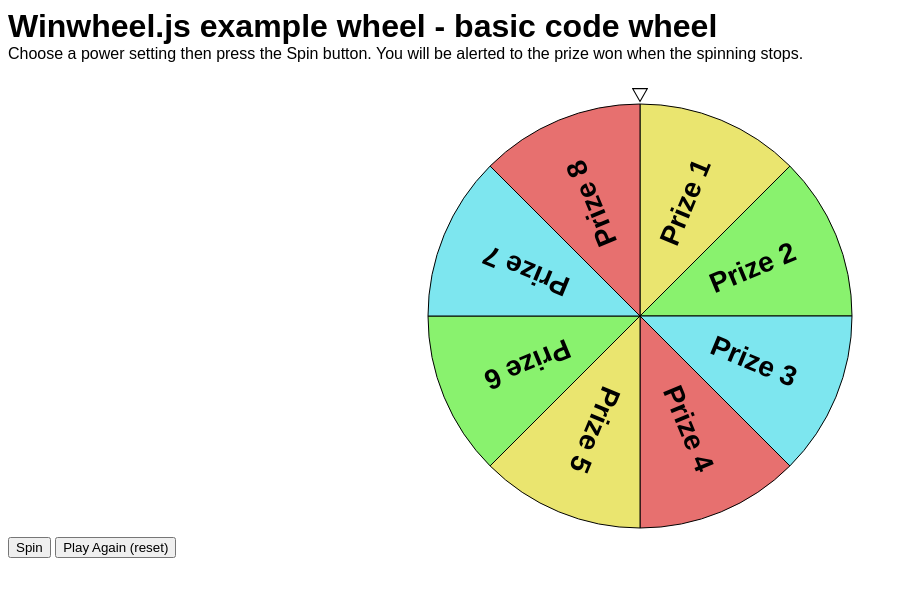
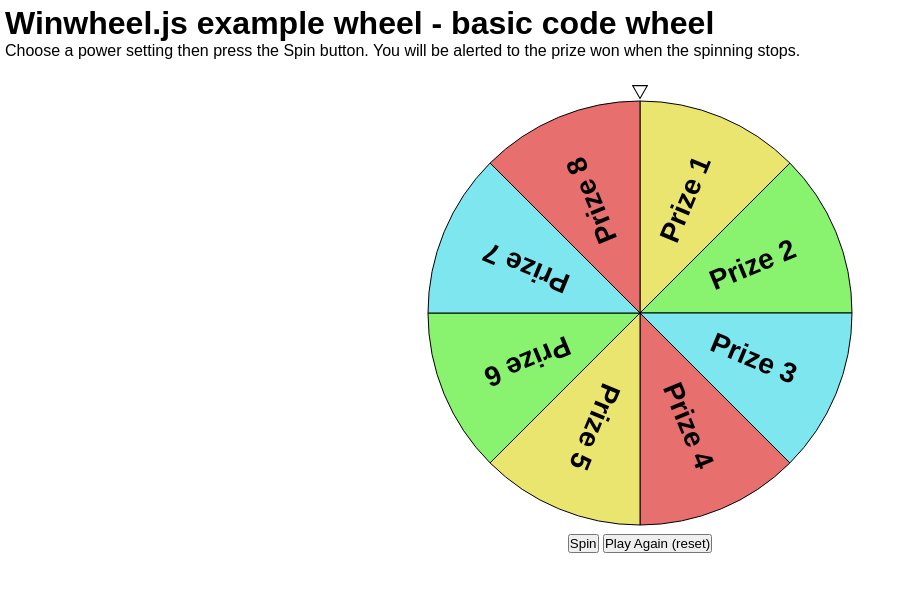
Before and after one commit to gangadharjannu/makelove, a website: page src/index.html in a window 1280 px wide. Both pictures are taken after a click on the button "Play Again (reset)". Shown: the whole page, without its empty margins (0-911 px from the left). Drawn offline with Linux system fonts and the light colour scheme.

Commit message:
Adds wining sound and updates styles

```diff
--- a/src/index.html
+++ b/src/index.html
@@ -18,8 +18,15 @@
         Choose a power setting then press the Spin button. You will be alerted
         to the prize won when the spinning stops.
       </p>
+      <!-- To add audio use HTML5 audio tag, also give it Id so can get DOM object
+      with
+      javascript to play the sound in the function called after spinning
+      has stopped. -->
+      <audio id="winsound">
+        <source src="winbeat.mp3" />
+      </audio>
       <!-- roulette -->
-      <div width="438" height="582" class="the_wheel">
+      <div width="438" height="582" class="the_wheel text-center">
         <canvas
           id="canvas"
           width="434"
@@ -36,7 +43,7 @@
       </div>
 
       <!-- actions -->
-      <div>
+      <div class="actions text-center">
         <!-- <label for="speed">
           <span>Power:</span>
           <select id="speed" onchange="powerSelected(this.value)">
@@ -74,7 +81,8 @@
           type: "spinToStop",
           duration: 5, // Duration in seconds.
           spins: 8, // Number of complete spins.
-          callbackFinished: alertPrize,
+          // To do something after the animation has finished specify callback function.
+          callbackFinished: "winAnimation()",
         },
       });
 
@@ -136,16 +144,49 @@
         theWheel.draw(); // Call draw to render changes to the wheel.
 
         wheelSpinning = false; // Reset to false to power buttons and spin can be clicked again.
+
+        resetSegments();
       }
 
-      // -------------------------------------------------------
-      // Called when the spin animation has finished by the callback feature of the wheel because I specified callback in the parameters
-      // note the indicated segment is passed in as a parmeter as 99% of the time you will want to know this to inform the user of their prize.
-      // -------------------------------------------------------
-      function alertPrize(indicatedSegment) {
-        console.log("alert");
-        // Do basic alert of the segment text. You would probably want to do something more interesting with this information.
-        alert("You have won " + indicatedSegment.text);
+      // This function called after the spin animation has stopped.
+      function winAnimation() {
+        // Get the audio with the sound it in, then play.
+        let winsound = document.getElementById("winsound");
+        winsound.play();
+
+        // Get the number of the winning segment.
+        let winningSegmentNumber = theWheel.getIndicatedSegmentNumber();
+
+        // Loop and set fillStyle of all segments to gray.
+        for (let x = 1; x < theWheel.segments.length; x++) {
+          theWheel.segments[x].fillStyle = "gray";
+        }
+
+        // Make the winning one yellow.
+        theWheel.segments[winningSegmentNumber].fillStyle = "yellow";
+
+        // Call draw function to render changes.
+        theWheel.draw();
+      }
+
+      // Called when reset is clicked.
+      function resetSegments() {
+        // Stop animation and set angle back to 0.
+        theWheel.stopAnimation(false);
+        theWheel.rotationAngle = 0;
+
+        // We need to reset all segment colours.
+        theWheel.segments[1].fillStyle = "#eae56f";
+        theWheel.segments[2].fillStyle = "#89f26e";
+        theWheel.segments[3].fillStyle = "#7de6ef";
+        theWheel.segments[4].fillStyle = "#e7706f";
+        theWheel.segments[5].fillStyle = "#eae56f";
+        theWheel.segments[6].fillStyle = "#89f26e";
+        theWheel.segments[7].fillStyle = "#7de6ef";
+        theWheel.segments[8].fillStyle = "#e7706f";
+
+        // Call draw to render changes.
+        theWheel.draw();
       }
     </script>
   </body>
--- a/src/main.css
+++ b/src/main.css
@@ -12,6 +12,7 @@
 
 body {
   font-family: arial;
+  padding: 5px;
 }
 
 /* Sets the background image for the wheel */
@@ -73,7 +74,6 @@
   margin-top: 20px;
   padding-top: 16px;
   position: relative;
-  text-align: center;
 }
 
 .the_wheel .pointer {
@@ -86,3 +86,13 @@
   left: 0;
   margin: auto;
 }
+
+* {
+  padding: 0;
+  margin: 0;
+  box-sizing: border-box;
+}
+
+.text-center {
+  text-align: center;
+}
```
Also changed, not shown: 1 other file.
